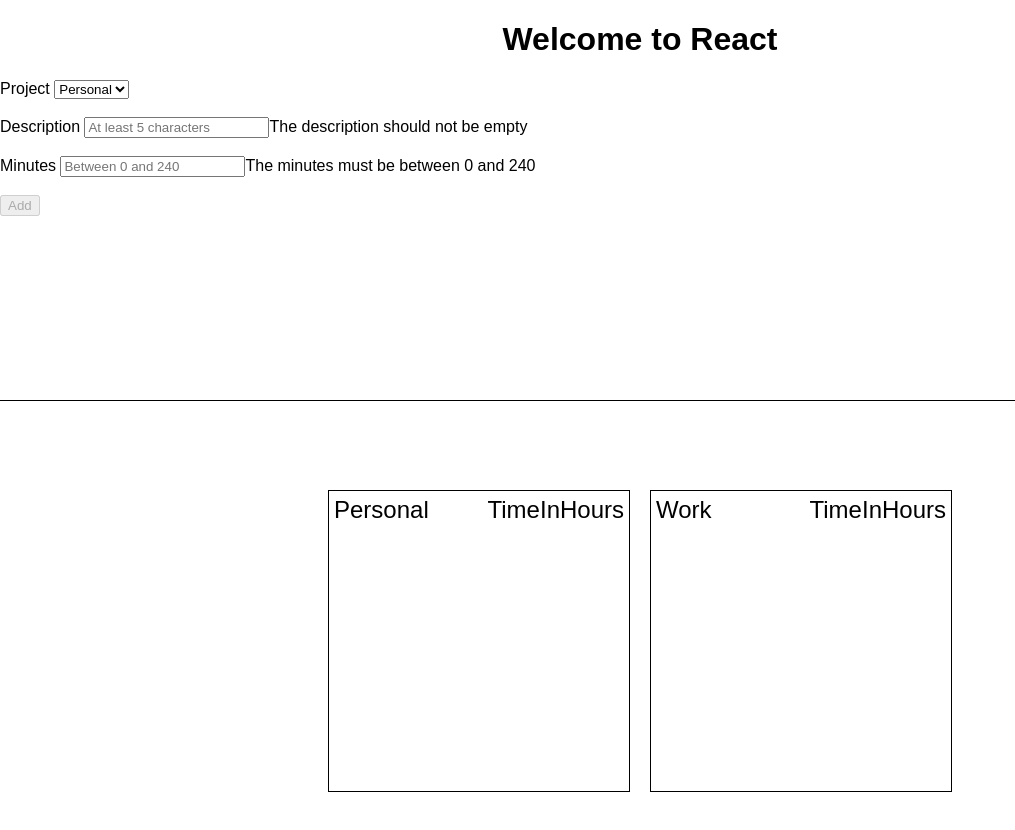
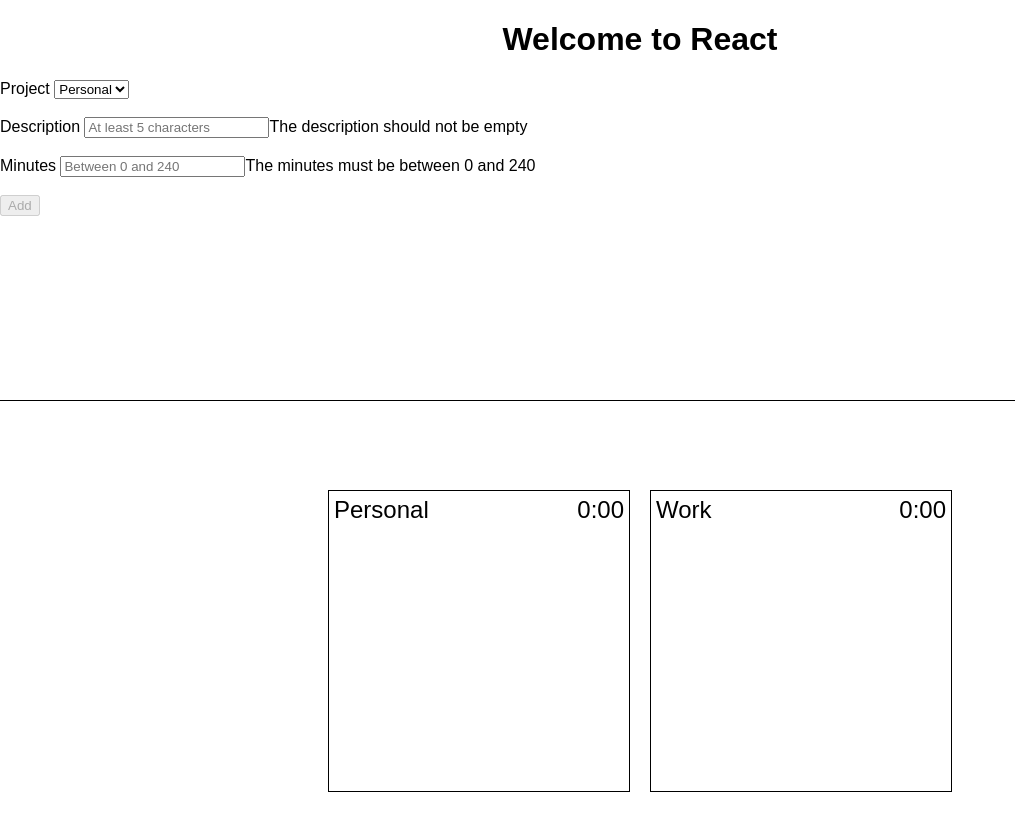
Before and after one commit to iamthevinn/work_logger, a React (Create React App) app in the folder work_logger/: page / in a window 1280 px wide. Shown: the top 830 px of the page, without its empty margins (0-1015 px from the left). Built offline with nearby package versions, Linux system fonts and the light colour scheme.

Commit message:
Getting there...

```diff
--- a/work_logger/public/index.html
+++ b/work_logger/public/index.html
@@ -19,7 +19,7 @@
       work correctly both with client-side routing and a non-root public URL.
       Learn how to configure a non-root public URL by running `npm run build`.
     -->
-    <title>React App</title>
+    <title>Work Logger</title>
   </head>
   <body>
     <noscript>
--- a/work_logger/src/App.js
+++ b/work_logger/src/App.js
@@ -1,5 +1,4 @@
 import React, { Component } from 'react';
-import logo from './logo.svg';
 import './App.css';
 
 class App extends Component {
@@ -19,6 +18,7 @@
     this.handleMinuteChange = this.handleMinuteChange.bind(this)
     this.buttonClicked = this.buttonClicked.bind(this)
     this.minutesInHours = this.minutesInHours.bind(this)
+    this.getSumOfTime = this.getSumOfTime.bind(this)
   }
 
   handleProjectChange (event) {
@@ -41,14 +41,22 @@
     let hours = 0;
     let min = 0;
 
-    hours = parseInt(minutes / 60)
+    hours = parseInt(minutes / 60, 10)
     min = minutes % 60
-    console.log(min)
-    console.log(hours)
     if (min < 10)
       min = "0" + min
     timeInHours = hours + ":" + min
     return timeInHours
+  }
+
+  getSumOfTime (items) {
+    let totalTimeInMinutes = 0
+    console.log(items)
+    console.log(items.length)
+    for (let i = 0; i < items.length; i++) {
+      totalTimeInMinutes += parseInt(items[i].mins, 10)
+    }
+    return this.minutesInHours(totalTimeInMinutes);
   }
 
   buttonClicked (event) {
@@ -84,8 +92,6 @@
     let disableButton = true;
     if (descriptionError === null && minuteError === null)
       disableButton = false;
-
-console.log(this.state)
 
     return (
       <div style = {{height: "100vh"}}>
@@ -124,13 +130,13 @@
               Personal
             </div>
             <div style = {{width: "50%", textAlign:"right", padding: "5px", fontSize: "24px"}}>
-            TimeInHours
+            {this.getSumOfTime(this.state.personalItems)}
           </div>
           </div>
           <div style = {{height: "240px", paddingLeft: "5px"}}>
           {this.state.personalItems.map((item, idx) => (
             <div key={idx} style = {{width: "100%", display: "flex"}}>
-              <div style={{paddingRight:"5px"}}>{this.minutesInHours(item.mins)}</div><div>{item.desc}</div>
+              <div style={{paddingRight:"5px"}}>{this.minutesInHours(item.mins)}</div><div style={{color: "red"}}>{item.desc}</div>
             </div>
 
           ))}
@@ -142,13 +148,13 @@
               Work
             </div>
             <div style = {{width: "50%", textAlign:"right", padding: "5px", fontSize: "24px"}}>
-              TimeInHours
+            {this.getSumOfTime(this.state.workItems)}
           </div>
           </div>
           <div style = {{height: "240px", paddingLeft: "5px"}}>
           {this.state.workItems.map((item, idx) => (
             <div key={idx} style = {{width: "100%", display: "flex"}}>
-              <div style={{paddingRight:"5px"}}>{this.minutesInHours(item.mins)}</div><div>{item.desc}</div>
+              <div style={{paddingRight:"5px"}}>{this.minutesInHours(item.mins)}</div><div style={{color: "red"}}>{item.desc}</div>
             </div>
 
           ))}
@@ -159,20 +165,5 @@
     );
   }
 }
-/*
-        <div style = {{height: "60vh", borderTop: "1px solid black", display: "flex", alignItems: "center", justifyContent: "center"}}>
-           <div style = {{height: "150px", width: "150px", border: "1px solid black", display:"inline-block", margin: "10px"}}>
-             stuff
-           </div>
-           <div style = {{height: "150px", width: "150px", border: "1px solid black", display:"inline-block", margin: "10px"}}>
-            stuff
-          </div>
-         <div style = {{height: "150px", width: "150px", border: "1px solid black", display:"inline-block", margin: "10px"}}>
-         stuff
-       </div>
-                  <div style = {{height: "150px", width: "150px", border: "1px solid black", display:"inline-block", margin: "10px"}}>
-           stuff
-         </div>
-        </div>
-*/
+
 export default App;
```
